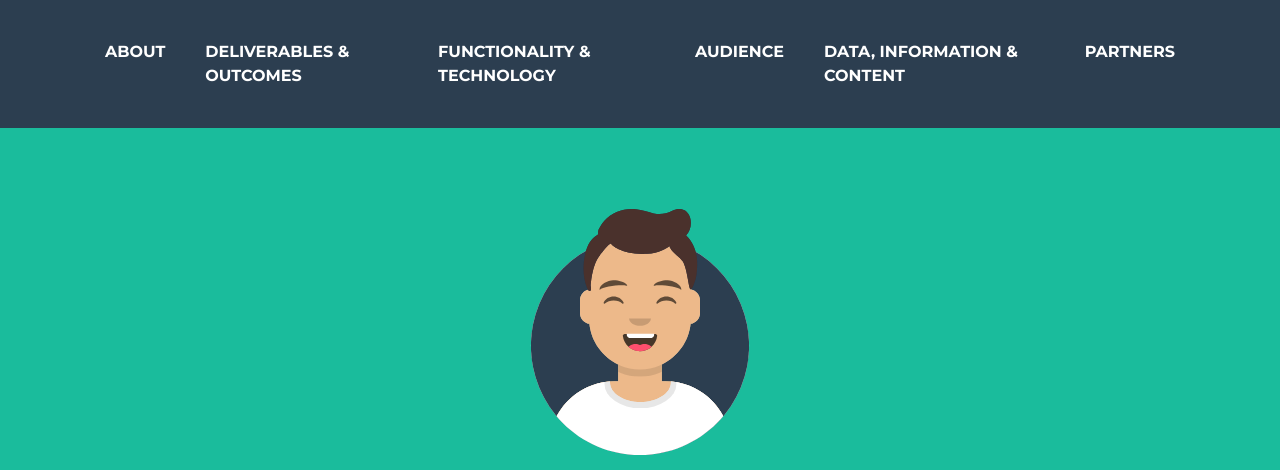
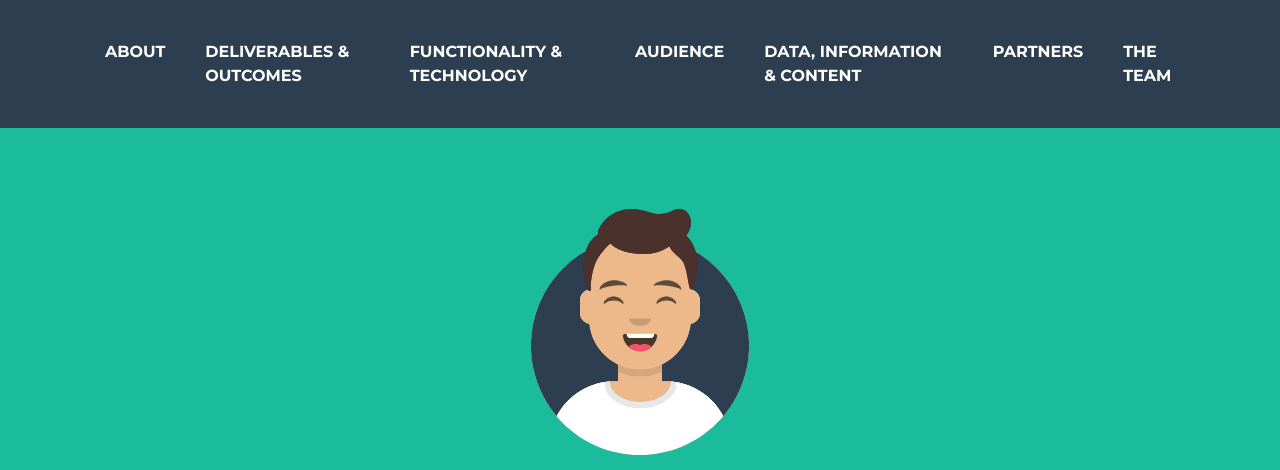
Before and after one commit to jandrel/wanuskewin, a website with bundled scripts: page audience.html in a window 1280 px wide. Shown: the top 470 px of the page. Built offline with nearby package versions, Linux system fonts and the light colour scheme.

Commit message:
Added "The Team" to nav bar

```diff
--- a/audience.html
+++ b/audience.html
@@ -49,6 +49,9 @@
           </li>
           <li class="nav-item mx-0 mx-lg-1">
             <a class="nav-link py-3 px-0 px-lg-3 rounded js-scroll-trigger" href="https://jandrel.github.io/wanuskewin/partners.html">Partners</a>
+          </li>
+          <li class="nav-item mx-0 mx-lg-1">
+            <a class="nav-link py-3 px-0 px-lg-3 rounded js-scroll-trigger" href="https://jandrel.github.io/wanuskewin/team.html">The Team</a>
           </li>
         </ul>
       </div>
```
